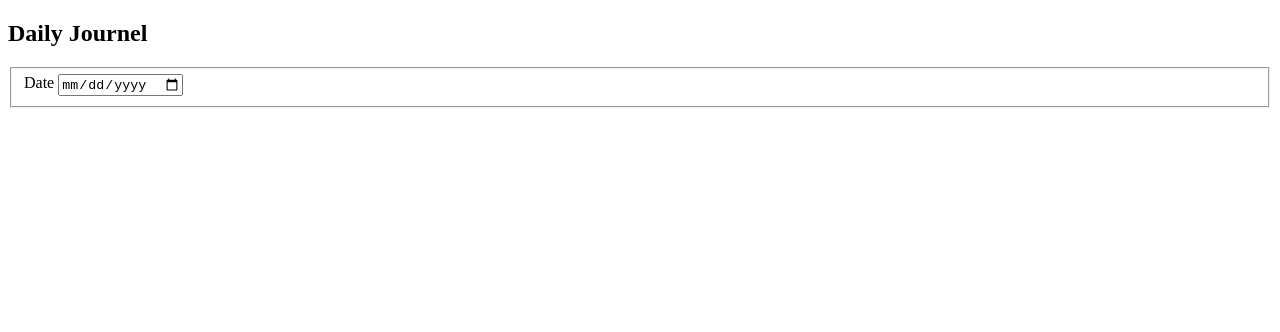
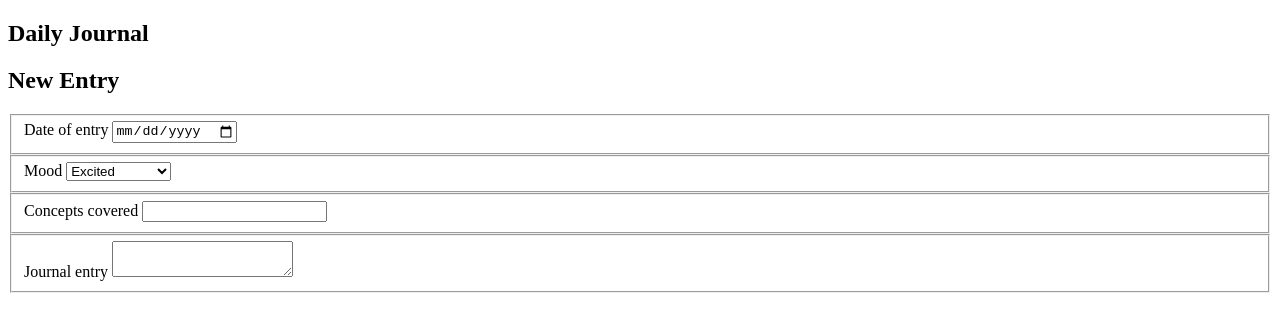
Before and after one commit to JeremyK1830/Daily-Journal, a plain HTML site: page index.html in a window 1280 px wide. Drawn offline with Linux system fonts and the light colour scheme.

Commit message:
first commit

```diff
--- a/index.html
+++ b/index.html
@@ -5,21 +5,49 @@
     <meta http-equiv="X-UA-Compatible" content="IE=edge">
     <meta name="viewport" content="width=device-width, initial-scale=1.0">
     <title>Daily Journal</title>
-    <link rel="stylesheet" href="main.css">
+    <link rel="stylesheet" href=" ./styles/main.css">
 
 </head>
-<main id="container">
-    <h2>Daily Journel</h2>
-    <form class="entryForm">
-        <fieldset>
-            <label for="entryDate">Date</label>
-            <input type="date" name="entryDate" class="entryForm__date">
-        </fieldset>
-    </form>
-    <article id="entries"></article>
-</main>
 <body>
 
+    <header></header>
+
+    <main id="container">
+
+        <div class="titleAndEntries rotate">
+            <h2 id="Daily-Journal">Daily Journal</h2>
+        </div>
+
+            <form class="entryForm">
+                <h2 id="newEntry">New Entry</h2>
+                <div id="dateAndMood">
+                    <fieldset>
+                        <label for="entryDate">Date of entry</label>
+                        <input type="date" name="entryDate" class="entryForm_date">
+                    </fieldset>
+                    <fieldset>
+                        <label for="mood">Mood</label>
+                        <select name="mood" id="mood">
+                            <option value="Excited">Excited</option>
+                            <option value="Happy">Happy</option>
+                            <option value="Determined">Determined</option>
+                            <option value="Neutral">Neutral</option>
+                            <option value="Overwhelmed">Overwhelmed</option>
+                            <option value="Discouraged">Discouraged</option>
+                        </select>
+                    </fieldset>
+                </div>
+                <fieldset>
+                    <label for="concepts">Concepts covered</label>
+                    <input type="text" name="concepts" class="entryForm_concepts text">
+                </fieldset>
+                <fieldset>
+                    <label for="journalEntry">Journal entry</label>
+                    <textarea name="journalEntry" class="entryForm_journalEntry text"></textarea>
+                </fieldset>
+            </form>
+
+    </main>
 
 </body>
 </html>
--- a/main.css
+++ b/main.css
@@ -1,3 +1,3 @@
-body {
-
+div. a {
+    text-align: center;
 }
```
